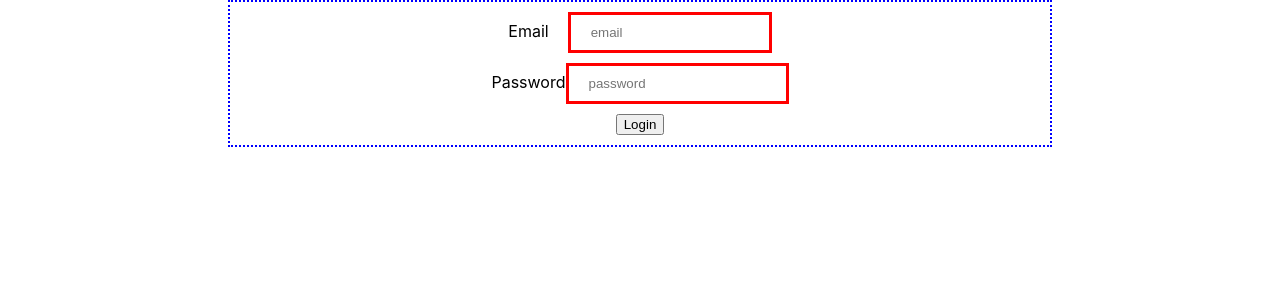
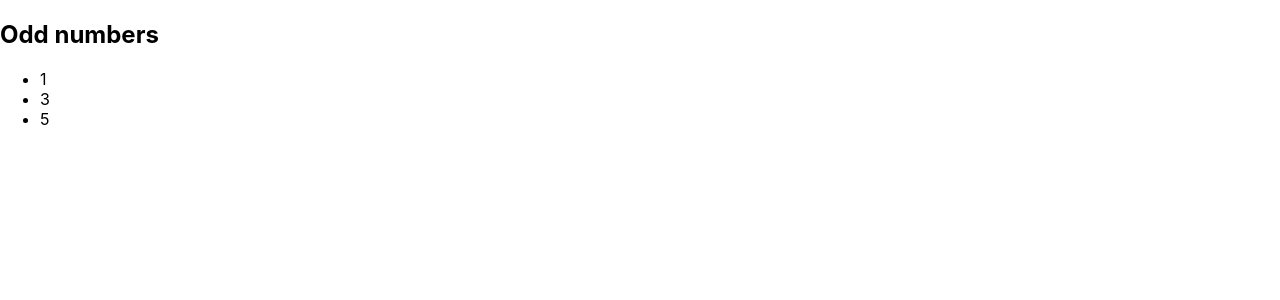
Before and after one commit to Vladislav-Rurak/react-app, a React (Create React App) app: page / in a window 1280 px wide. Shown: the top 300 px of the page. Built offline with nearby package versions, Linux system fonts and the light colour scheme.

Commit message:
Add prop children: NamedList

```diff
--- a/src/App.js
+++ b/src/App.js
@@ -1,6 +1,26 @@
-import LoginForm from './components/LoginForm';
-import UsersLoader from './components/UsersLoader';
+import React from 'react';
 
-const App = () => <LoginForm />;
+const ListItem = props => {
+  const { children } = props;
+  return <div>{children}</div>;
+};
+
+const NamedList = props => {
+  const { name, children } = props;
+  return (
+    <div>
+      <h2>{name}</h2>
+      <ul>{children}</ul>
+    </div>
+  );
+};
+
+const App = () => (
+  <NamedList name='Odd numbers'>
+    <li>1</li>
+    <li>3</li>
+    <li>5</li>
+  </NamedList>
+);
 
 export default App;
```
